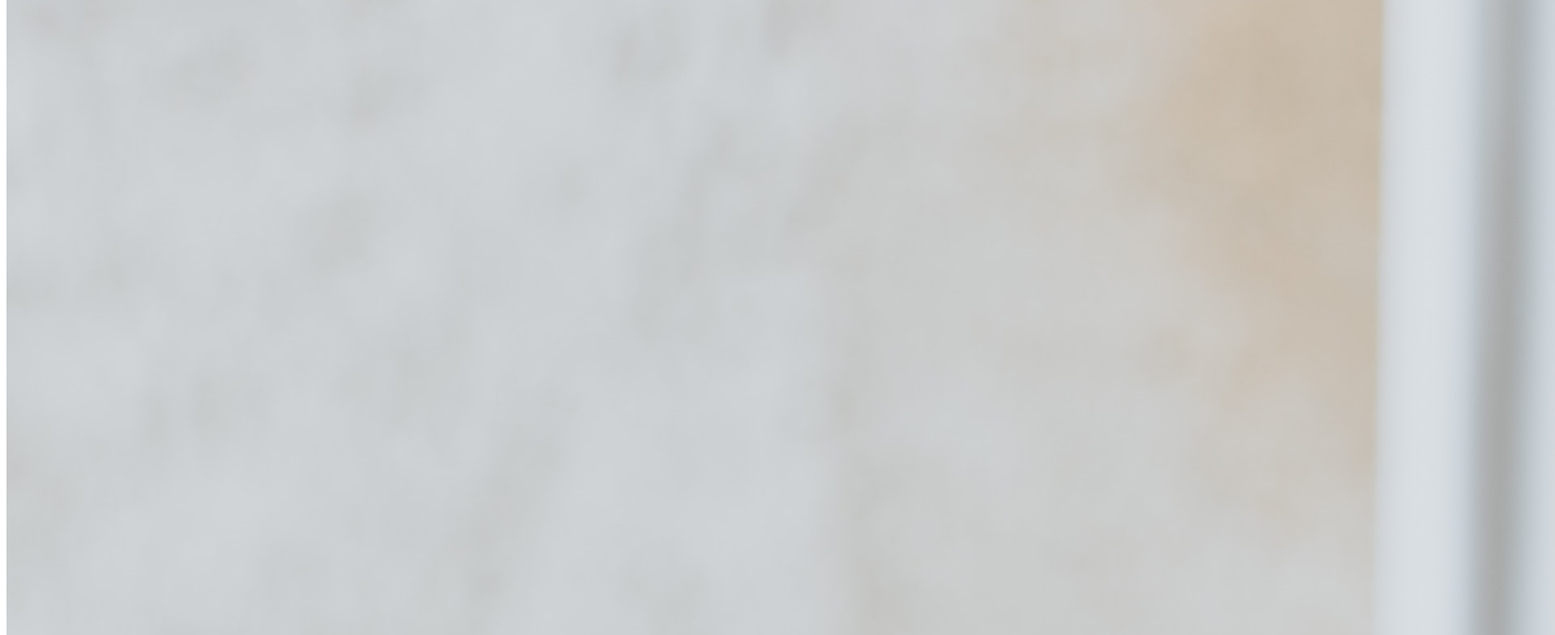
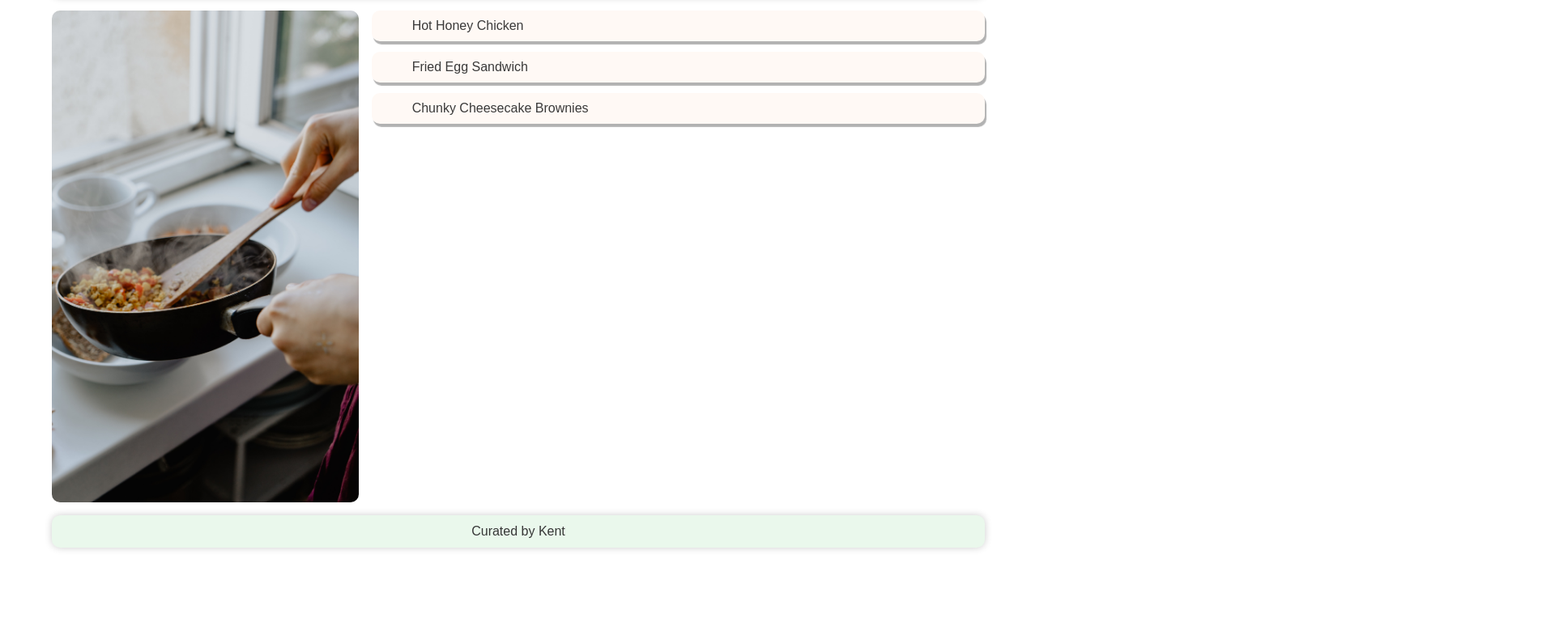
Before and after one commit to slavidkent/odin-recipes, a plain HTML site: page index.html in a window 1280 px wide. Shown: the part 107-892 px from the top of the page at 81% size, 1920 px wide, since content can reach past the window. After the commit the page ends 800 px from the top, so only its background shows below. Drawn offline with Linux system fonts and the light colour scheme.

Commit message:
Overhaul page style and layout

```diff
--- /dev/null
+++ b/css/styles.css
@@ -0,0 +1,102 @@
+:root {
+  --bg-color-main: rgb(255, 255, 255);
+  --bg-color-header: rgb(233, 241, 250);
+  --bg-color-list: rgb(255, 249, 245);
+  --bg-color-footer: rgb(234, 248, 236);
+  --text-color-primary: rgb(70, 70, 70);
+  --text-color-list: rgb(58, 58, 58);
+  --text-color-footer: rgb(54, 54, 54);
+  --shadow-main: 0px 0px 10px hsla(0, 0%, 0%, 0.2);
+  --shadow-list: 2px 4px 1px hsla(0, 0%, 0%, 0.3);
+
+}
+* {
+  margin: 0;
+  padding: 0;
+  box-sizing: border-box;
+  font-family: Arial, Helvetica, sans-serif;
+}
+html {
+  width: 100vw;
+  height: 100vh;
+}
+body {
+  width: 100%;
+  height: 100%;
+  display: grid;
+  grid-template-rows: 5rem 1fr 2.5rem;
+  gap: 1rem;
+  padding: 1.5rem max(5vw, 0.5rem) 1rem;
+  background-color: var(--bg-color-main);
+}
+.header-container {
+  display: flex;
+  align-items: center;
+  justify-content: center;
+  border: none;
+  border-radius: 10px;
+  color: var(--text-color-primary);
+  background-color: var(--bg-color-header);
+  box-shadow: var(--shadow-main);
+}
+.header-container > h1 {
+  font-size: 2.5rem;
+}
+.main-container {
+  display: grid;
+  grid-template-columns: 1fr 2fr;
+  gap: 1rem;
+  align-items: stretch;
+}
+
+.main-container > img {
+  grid-column: 1/2;
+  width: 100%;
+  object-fit: cover;
+  object-position: 30%;
+  border: none;
+  border-radius: 10px;
+}
+.main-container > ul {
+  list-style: none;
+  display: flex;
+  flex-direction: column;
+  gap: 0.8rem;
+}
+
+.main-container > ul > li > a {
+  text-decoration: none;
+  display: block;
+  padding: 10px 50px 10px 50px;
+  font-size: 1rem;
+  background-color: var(--bg-color-list);
+  border: none;
+  border-radius: 10px;
+  transition: all 200ms;
+  color: var(--text-color-list);
+  box-shadow: var(--shadow-list);
+}
+.main-container > ul > li > a:hover {
+  transform: translateX(5px);
+}
+
+footer {
+  background-color: var(--bg-color-footer);
+  color: var(--text-color-footer);
+  border-radius: 10px;
+  display: flex;
+  align-items: center;
+  justify-content: center;
+  box-shadow: var(--shadow-main);
+}
+
+@media (max-width: 600px) {
+  .main-container {
+    grid-template-columns: 1fr;
+    grid-template-rows: auto;
+    align-content: start;
+  }
+  .main-container > img {
+    height: 30vh;
+  }
+}
--- a/index.html
+++ b/index.html
@@ -1,17 +1,28 @@
 <!DOCTYPE html>
 <html lang="en">
   <head>
-        <meta charset="UTF-8">
+    <meta charset="UTF-8" />
     <title>Odin Recipes</title>
-        <link rel="stylesheet" href="css/styles.css">
+    <link rel="stylesheet" href="css/styles.css" />
   </head>
   <body>
-        <h1>Odin Recipes</h1>
-        <img src="./images/kevin-mccutcheon-APDMfLHZiRA-unsplash.jpg" alt="cooking rice with deep pan">
+    <header class="header-container">
+      <h1 class="header-title">Odin Recipes</h1>
+    </header>
+    <main class="main-container">
+      <img
+        class="header-img"
+        src="./images/kevin-mccutcheon-APDMfLHZiRA-unsplash.jpg"
+        alt="cooking rice with deep pan"
+      />
       <ul>
         <li><a href="recipes/hot-honey-chicken.html">Hot Honey Chicken</a></li>
         <li><a href="recipes/Fried-Egg-Sandwich.html">Fried Egg Sandwich</a></li>
         <li><a href="recipes/chunky-cheesecake-brownies.html">Chunky Cheesecake Brownies</a></li>
       </ul>
+    </main>
+    <footer>
+      <p>Curated by Kent</p>
+    </footer>
   </body>
 </html>
```
Lines whose indentation alone changed are shown as unchanged.
